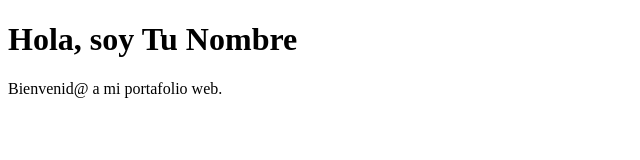
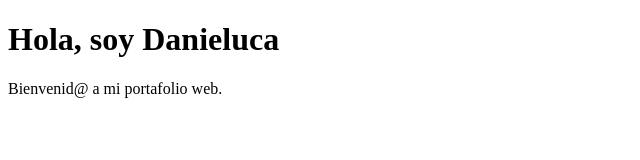
Before and after one commit to danielasalamanca/portafolio, a plain HTML site: page index.html in a window 1280 px wide. Shown: the whole page, without its empty margins (0-640 px from the left). Drawn offline with Linux system fonts and the light colour scheme.

Commit message:
index.html

```diff
--- a/index.html
+++ b/index.html
@@ -5,7 +5,7 @@
   <title>Mi Portafolio</title>
 </head>
 <body>
-  <h1>Hola, soy Tu Nombre</h1>
+  <h1>Hola, soy Danieluca</h1>
   <p>Bienvenid@ a mi portafolio web.</p>
 </body>
 </html>
```
